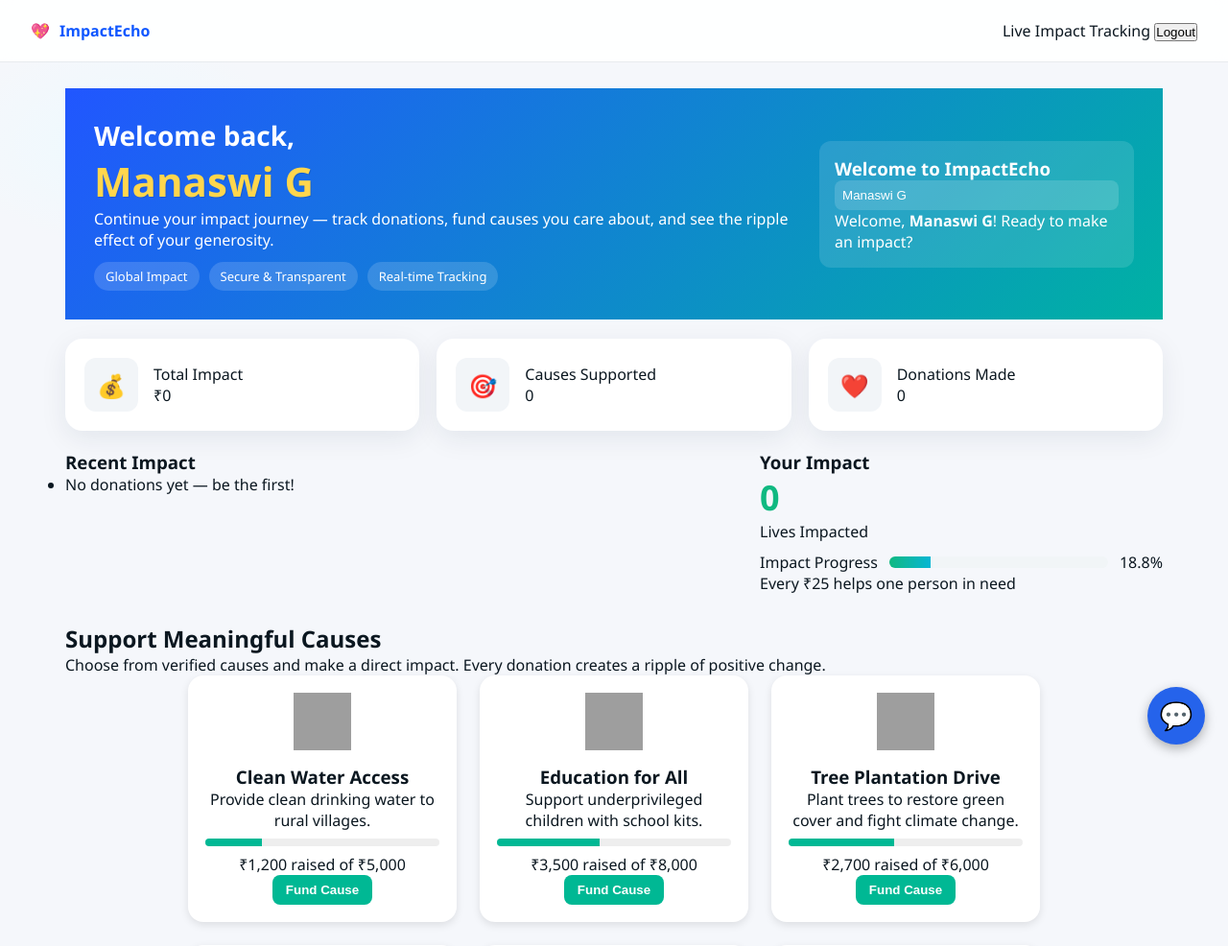
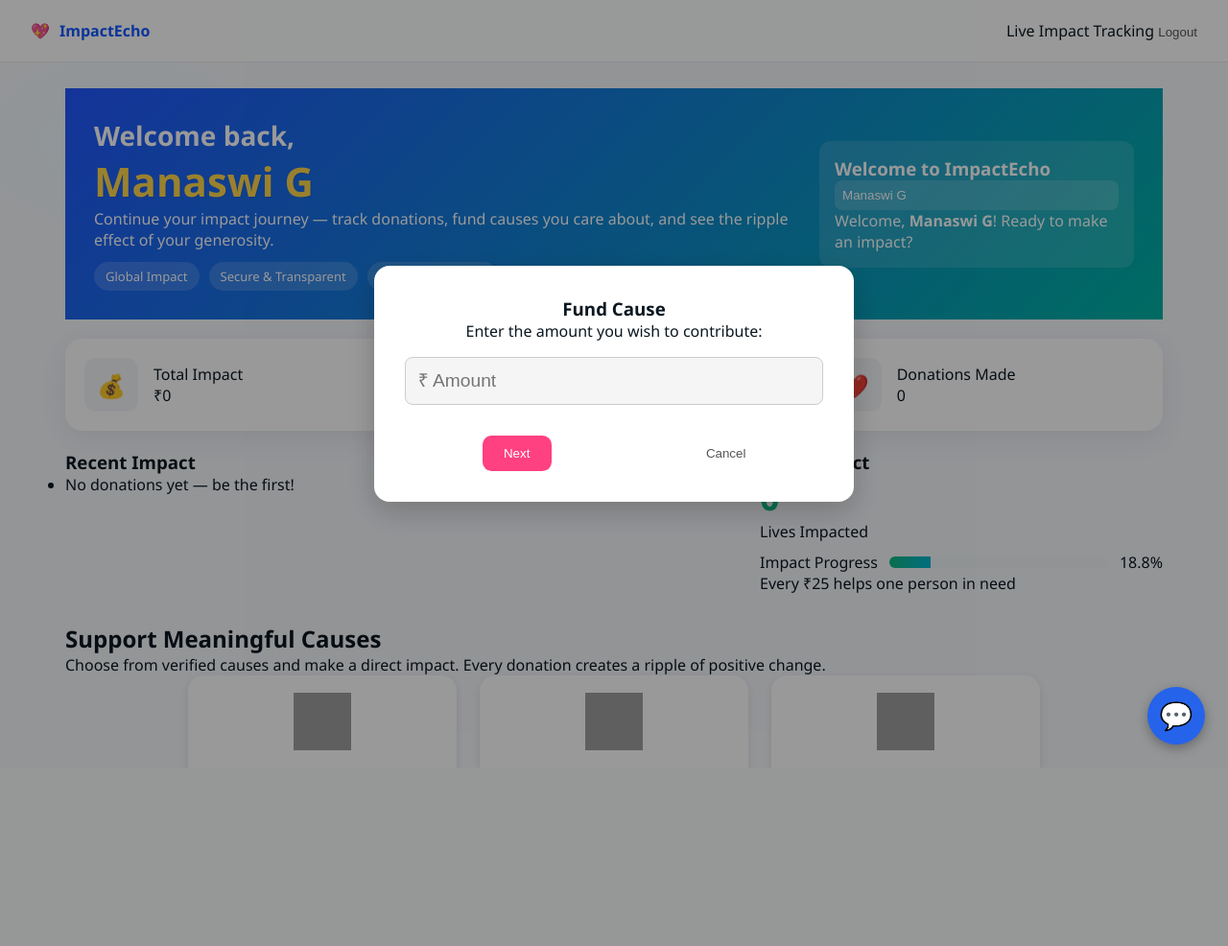
Before and after one commit to Manaswi-Guntupalli/ImpactEcho---Hackoween, a Flask app: page /dash in a window 1280 px wide. Shown: the top 986 px of the page at 96% size. After the commit the page ends 784 px from the top, so only its background shows below. Run offline with Flask 3, Linux system fonts and the light colour scheme; grey boxes are pictures that could not be loaded.

Commit message:
donation confirmation popup added

```diff
--- a/static/script.js
+++ b/static/script.js
@@ -79,29 +79,112 @@
   causesSupportedEl.textContent = supportedCauses.size;
 }
 
-/* --- Handle Funding --- */
+// /* --- Handle Funding --- */
+// function handleFundClick(e) {
+//   const id = Number(e.target.getAttribute("data-id"));
+//   const cause = causes.find((c) => c.id === id);
+//   const amount = Number(prompt(`Enter amount to fund "${cause.title}" (in ₹):`));
+
+//   if (!amount || isNaN(amount) || amount <= 0) return;
+
+//   // Update locally
+//   cause.raised += amount;
+//   totalImpact += amount;
+//   donationsMade++;
+//   livesImpacted += Math.floor(amount / livesPer25);
+//   supportedCauses.add(cause.title);
+
+//   // Update UI immediately
+//   renderCauses();
+//   updateStats();
+//   addRecentDonation(cause.title, amount);
+
+//   // Optional: send update to backend (if you implement it)
+//   // fetch(`/fund/${id}`, { method: 'POST', body: JSON.stringify({ amount }), headers: { 'Content-Type': 'application/json' } });
+// }
+
+let currentCause = null;
+
+const fundModal = document.getElementById("fundModal");
+const modalTitle = document.getElementById("modalTitle");
+const fundAmountInput = document.getElementById("fundAmountInput");
+const nextFundBtn = document.getElementById("nextFundBtn");
+const cancelFundBtn = document.getElementById("cancelFundBtn");
+const modalStep1 = document.getElementById("modalStep1");
+const modalStep2 = document.getElementById("modalStep2");
+const confirmText = document.getElementById("confirmText");
+const confirmFundBtn = document.getElementById("confirmFundBtn");
+const backBtn = document.getElementById("backBtn");
+
+// --- Open Modal ---
 function handleFundClick(e) {
   const id = Number(e.target.getAttribute("data-id"));
-  const cause = causes.find((c) => c.id === id);
-  const amount = Number(prompt(`Enter amount to fund "${cause.title}" (in ₹):`));
+  currentCause = causes.find((c) => c.id === id);
 
-  if (!amount || isNaN(amount) || amount <= 0) return;
+  modalTitle.textContent = `Fund "${currentCause.title}"`;
+  fundAmountInput.value = "";
+  modalStep1.style.display = "block";
+  modalStep2.style.display = "none";
+  fundModal.style.display = "flex";
 
-  // Update locally
-  cause.raised += amount;
+  // Focus input immediately
+  fundAmountInput.focus();
+}
+
+// --- Step 1 → Step 2 (Confirmation) ---
+nextFundBtn.addEventListener("click", () => {
+  const amount = Number(fundAmountInput.value);
+  if (!amount || isNaN(amount) || amount <= 0) return alert("Please enter a valid amount.");
+
+  // Polished confirmation message
+  confirmText.textContent = `You are about to make a generous donation of ₹${amount.toLocaleString()} to "${currentCause.title}". Please confirm to proceed.`;
+
+  modalStep1.style.display = "none";
+  modalStep2.style.display = "block";
+});
+
+// --- Step 2 → Back ---
+backBtn.addEventListener("click", () => {
+  modalStep1.style.display = "block";
+  modalStep2.style.display = "none";
+  fundAmountInput.focus();
+});
+
+// --- Cancel Modal ---
+cancelFundBtn.addEventListener("click", closeModal);
+fundModal.addEventListener("click", (e) => { if(e.target === fundModal) closeModal(); });
+
+// --- Final Confirm Payment ---
+confirmFundBtn.addEventListener("click", () => {
+  const amount = Number(fundAmountInput.value);
+
+  // Update stats and UI
+  currentCause.raised += amount;
   totalImpact += amount;
   donationsMade++;
   livesImpacted += Math.floor(amount / livesPer25);
-  supportedCauses.add(cause.title);
+  supportedCauses.add(currentCause.title);
 
-  // Update UI immediately
   renderCauses();
   updateStats();
-  addRecentDonation(cause.title, amount);
+  addRecentDonation(currentCause.title, amount);
 
-  // Optional: send update to backend (if you implement it)
-  // fetch(`/fund/${id}`, { method: 'POST', body: JSON.stringify({ amount }), headers: { 'Content-Type': 'application/json' } });
+  // Success feedback
+  confirmFundBtn.textContent = "✅ Payment Successful!";
+  setTimeout(() => {
+    confirmFundBtn.textContent = "Confirm Payment";
+    closeModal();
+  }, 1200);
+});
+
+// --- Helper to close modal ---
+function closeModal() {
+  fundAmountInput.value = "";
+  fundModal.style.display = "none";
+  modalStep1.style.display = "block";
+  modalStep2.style.display = "none";
 }
+
 
 /* --- Stats Update --- */
 function updateStats() {
--- a/static/style.css
+++ b/static/style.css
@@ -21,6 +21,77 @@
   margin: 28px auto;
   padding: 0 28px 80px;
 }
+/* Modal overlay covers the entire viewport */
+.modal-overlay {
+  position: fixed;
+  top: 0;
+  left: 0;
+  width: 100vw;
+  height: 100vh;
+  background: rgba(0, 0, 0, 0.4); /* semi-transparent background */
+  display: flex;                 /* flex to center modal */
+  align-items: center;           /* vertical center */
+  justify-content: center;       /* horizontal center */
+  z-index: 1000;
+}
+
+/* Modal box */
+.modal {
+  background: #fff;
+  padding: 2rem;
+  border-radius: 1rem;
+  width: 90%;
+  max-width: 500px;
+  box-shadow: 0 10px 30px rgba(0,0,0,0.2);
+  text-align: center;
+  z-index: 1001;
+}
+
+/* Optional: larger modal */
+.modal.modal-large {
+  max-width: 600px;
+  padding: 2.5rem;
+}
+
+/* Input field */
+.modal input {
+  width: 100%;
+  padding: 0.8rem;
+  font-size: 1.2rem;
+  border-radius: 0.5rem;
+  border: 1px solid #ccc;
+  margin: 1rem 0;
+  color: #222;
+  background: #f5f5f5;
+}
+
+/* Buttons */
+.modal-actions {
+  display: flex;
+  justify-content: space-around;
+  margin-top: 1rem;
+}
+
+.btn-primary {
+  background: #ff4081;
+  color: #fff;
+  padding: 0.7rem 1.4rem;
+  border: none;
+  border-radius: 0.6rem;
+  cursor: pointer;
+}
+
+.btn-primary:hover { background: #e73370; }
+
+.btn-link {
+  background: none;
+  border: none;
+  color: #555;
+  cursor: pointer;
+  font-weight: 500;
+}
+
+
 
 /* Topbar */
 .topbar {
--- a/templates/dash.html
+++ b/templates/dash.html
@@ -114,6 +114,26 @@
       </div>
     </footer>
   </main>
+<div id="fundModal" class="modal-overlay">
+  <div class="modal">
+    <h3 id="modalTitle">Fund Cause</h3>
+    <div id="modalStep1">
+      <p class="muted">Enter the amount you wish to contribute:</p>
+      <input type="number" id="fundAmountInput" class="input" placeholder="₹ Amount" min="1" />
+      <div class="modal-actions">
+        <button id="nextFundBtn" class="btn-primary">Next</button>
+        <button id="cancelFundBtn" class="btn-link">Cancel</button>
+      </div>
+    </div>
+    <div id="modalStep2" style="display:none;">
+      <p class="muted" id="confirmText"></p>
+      <div class="modal-actions">
+        <button id="confirmFundBtn" class="btn-primary">Confirm Payment</button>
+        <button id="backBtn" class="btn-link">Back</button>
+      </div>
+    </div>
+  </div>
+</div>
 
   <!-- Chatbot JS -->
   <script src="{{ url_for('static', filename='chatbot.js') }}"></script>
```
